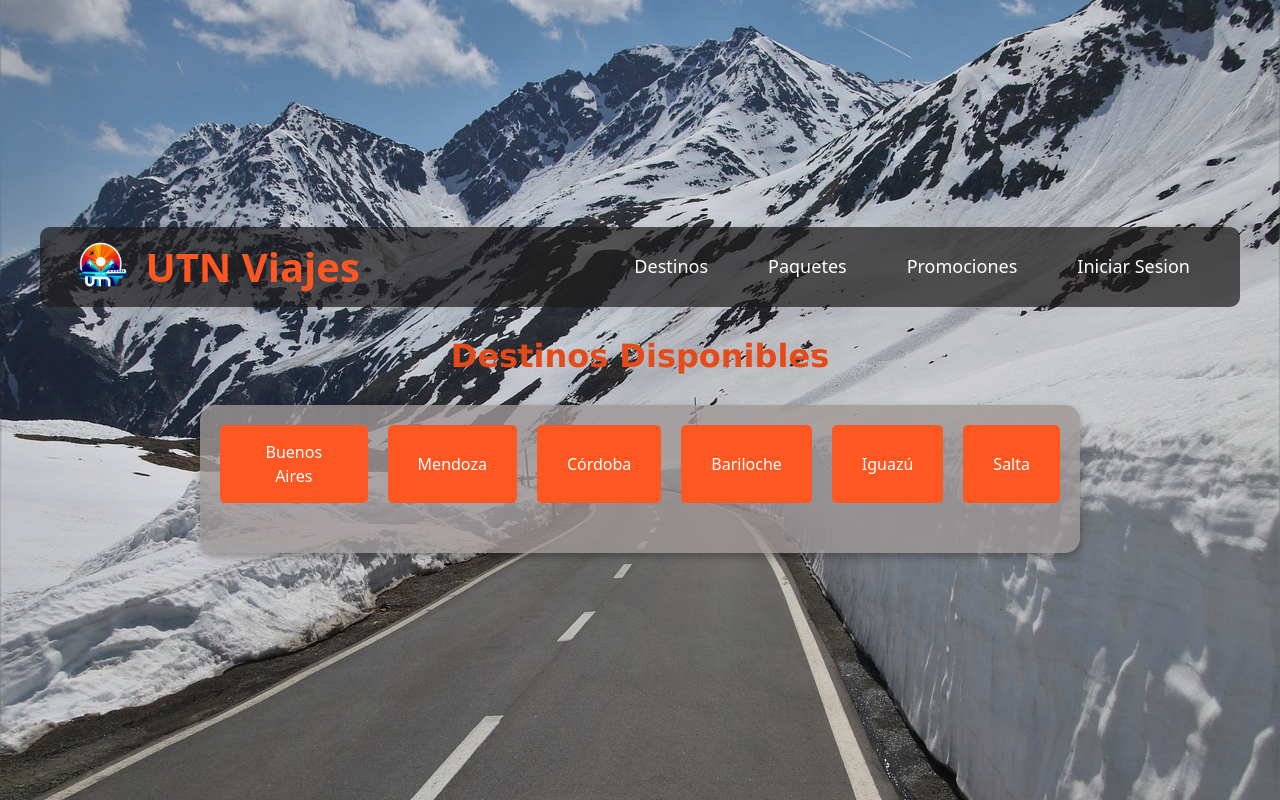
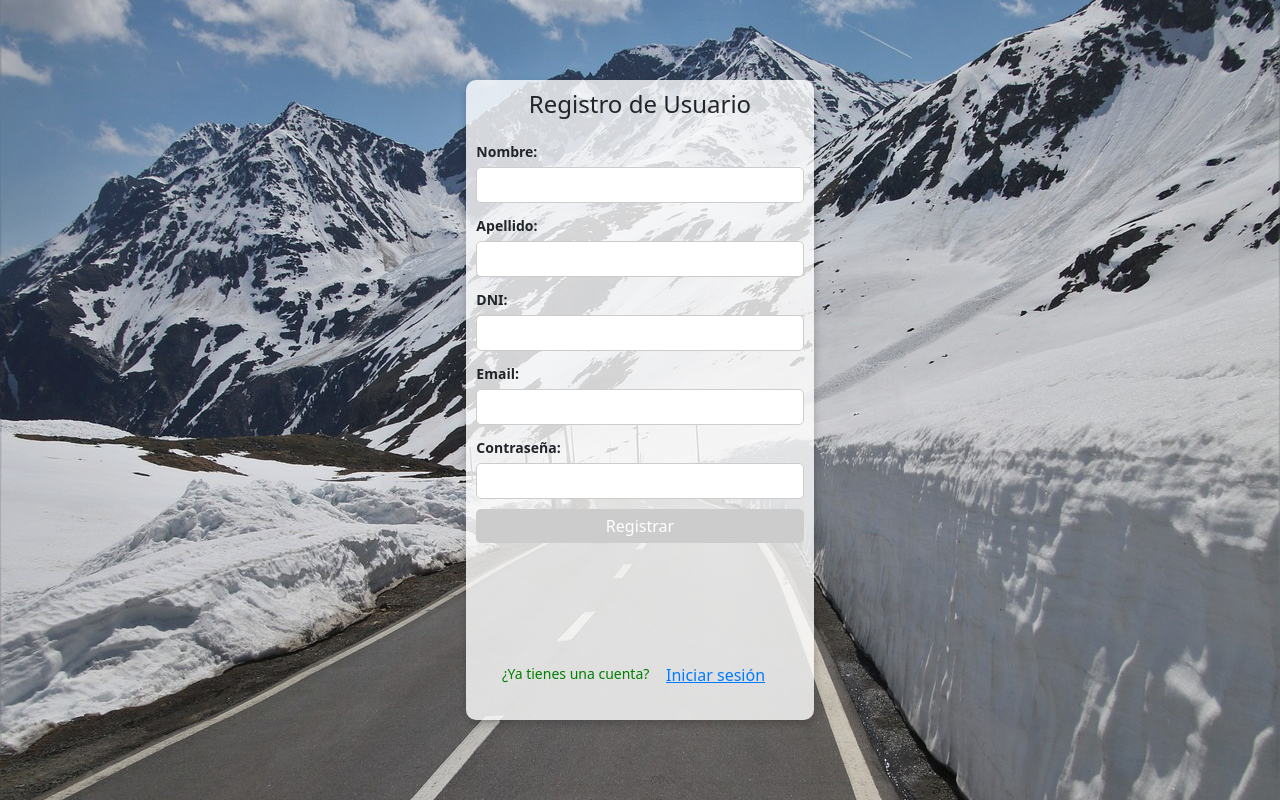
Before and after one commit to nahuel6/TPFinal_Laboratori4, an Angular app: page /registro in a window 1280 px wide. Before the commit this address led to /destinations. Built offline with nearby package versions, Linux system fonts and the light colour scheme; sample sign-in values are in the browser's storage.

Commit message:
Cursor-errores

```diff
--- a/src/app/components/login/login.component.ts
+++ b/src/app/components/login/login.component.ts
@@ -3,13 +3,14 @@ import { FormBuilder, FormGroup, Validators } from '@angular/forms';
 import { HttpClient } from '@angular/common/http';
 import { Usuario } from '../../models/usuario';
 import { Router } from '@angular/router';
+import { DestinationsComponent } from '../../destinations/destinations.component';
 
 @Component({
   selector: 'app-login',
   templateUrl: './login.component.html',
   styleUrl: './login.component.css'
 })
-export class LoginComponent {
+export class LoginComponent implements OnInit{
   loginForm: FormGroup;
   private apiUrl = 'http://localhost:3000/usuarios';
   loginFailed: boolean = false;
@@ -22,7 +23,9 @@ export class LoginComponent {
       password: ['', [Validators.required]]
     });
   }
+  ngOnInit(): void {
 
+  }
   onLogin() {
     const email = this.loginForm.get('email')?.value;
 
@@ -31,7 +34,9 @@ export class LoginComponent {
       const usuarioEncontrado = usuarios.find(usuario => usuario.email === email);
 
       if (usuarioEncontrado) {
+
         console.log('Login exitoso');
+        this.router.navigate(['/destinations']);
         // Guardamos el usuario en localStorage y manejamos el estado de autenticación:
         localStorage.setItem('user', JSON.stringify(usuarioEncontrado));
         this.loginFailed = false;
--- a/src/app/components/registro/registro.component.ts
+++ b/src/app/components/registro/registro.component.ts
@@ -24,15 +24,11 @@ export class RegistroComponent implements OnInit{
     });
   }
   ngOnInit(): void {
-    this.registroExitoso = false;
-    const user = localStorage.getItem('user');
 
-    if (user) {
-
-      this.router.navigate(['/destinations']);
-    }
   }
-
+  goToLogin() {
+    this.router.navigate(['/login']);
+  }
   onSubmit() {
     const nuevoUsuario = this.registroForm.value;
 
@@ -43,7 +39,7 @@ export class RegistroComponent implements OnInit{
       if (usuarioExistente) {
         alert('El email ya está registrado. Por favor, utiliza otro email.');
       } else {
-
+        this.router.navigate(['/login']);
         this.http.post(this.apiUrl, nuevoUsuario).subscribe(() => {
           this.registroExitoso = true;
           this.registroForm.reset();
@@ -53,7 +49,5 @@ export class RegistroComponent implements OnInit{
   }
 
 
-  goToLogin() {
-    this.router.navigate(['/login']);
-  }
+
 }
--- a/src/app/destinations/destinations.component.html
+++ b/src/app/destinations/destinations.component.html
@@ -6,10 +6,10 @@
       </div>
       <nav>
         <ul class="title2">
-          <li><a (click)="goToDestinations()">Destinos</a></li>
+          <li><a (click)="goToDestinations()" style="cursor: pointer;">Destinos</a></li>
           <li><a href="#">Paquetes</a></li>
           <li><a href="#">Promociones</a></li>
-          <li><a (click)="goToLogin()">Iniciar Sesion</a></li>
+          <li><a (click)="goToLogin() " style="cursor: pointer;">Iniciar Sesion</a></li>
         </ul>
       </nav>
     </header>
--- a/src/app/destinations/destinations.component.ts
+++ b/src/app/destinations/destinations.component.ts
@@ -10,7 +10,7 @@ import { Router } from '@angular/router';
   styleUrls: ['./destinations.component.css']
 })
 export class DestinationsComponent implements OnInit{
-  imageUrls: string[] = []; // Array para almacenar las URLs de múltiples imágenes
+  imageUrls: string[] = [];
   description: string = ''; // Nueva propiedad para almacenar la descripción del destino
 
   constructor(private destinationsService: DestinationsService, private router: Router) {}
@@ -20,12 +20,12 @@ ngOnInit(): void {
 }
 
   fetchImage(destination: string) {
-    // Actualizar la descripción según el destino seleccionado
+    // Actualiza la descripción según el destino seleccionado
     this.setDescription(destination);
 
     this.destinationsService.getImages(destination).subscribe(
       (response: UnsplashResponse) => {
-        // Extrae las URLs de las primeras tres imágenes
+        // Extrae URLs de las primeras tres imágenes
         this.imageUrls = response.results.slice(0, 3).map((result: UnsplashImage) => result.urls.regular);
       },
       (error: UnsplashResponse) => {
```
